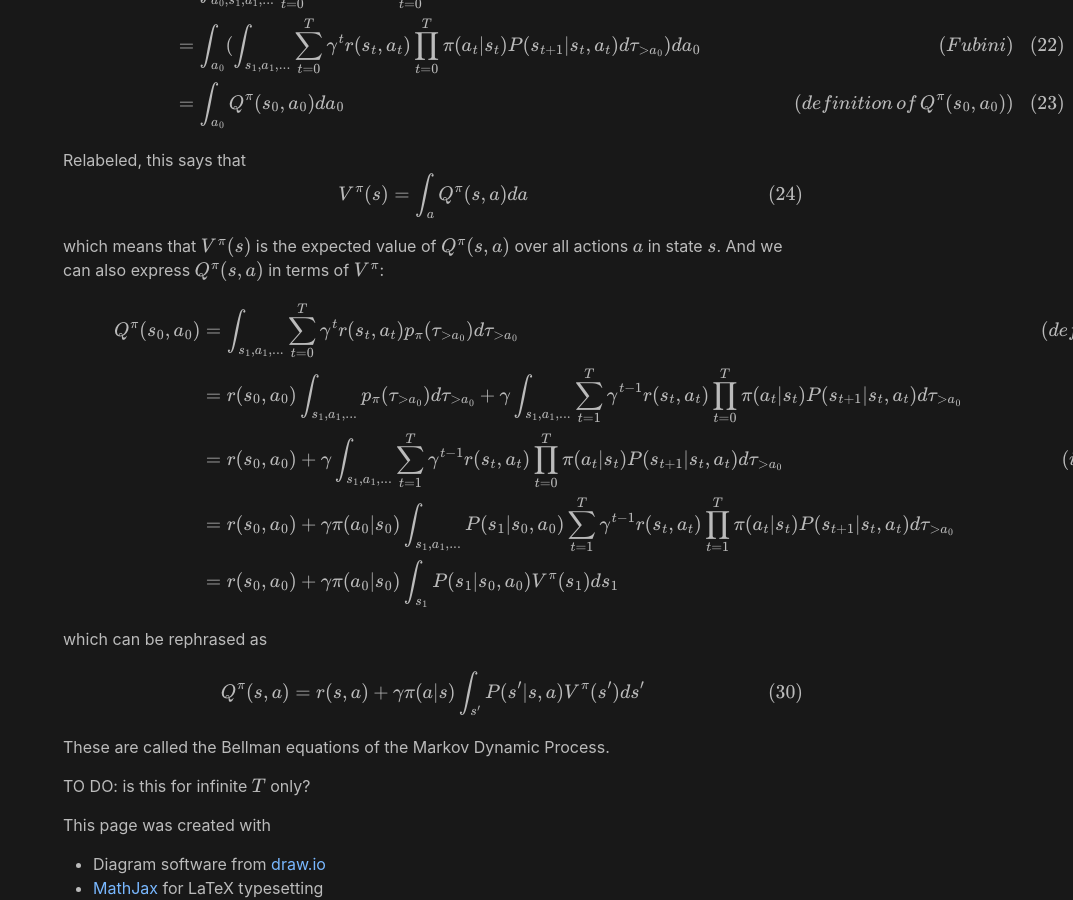
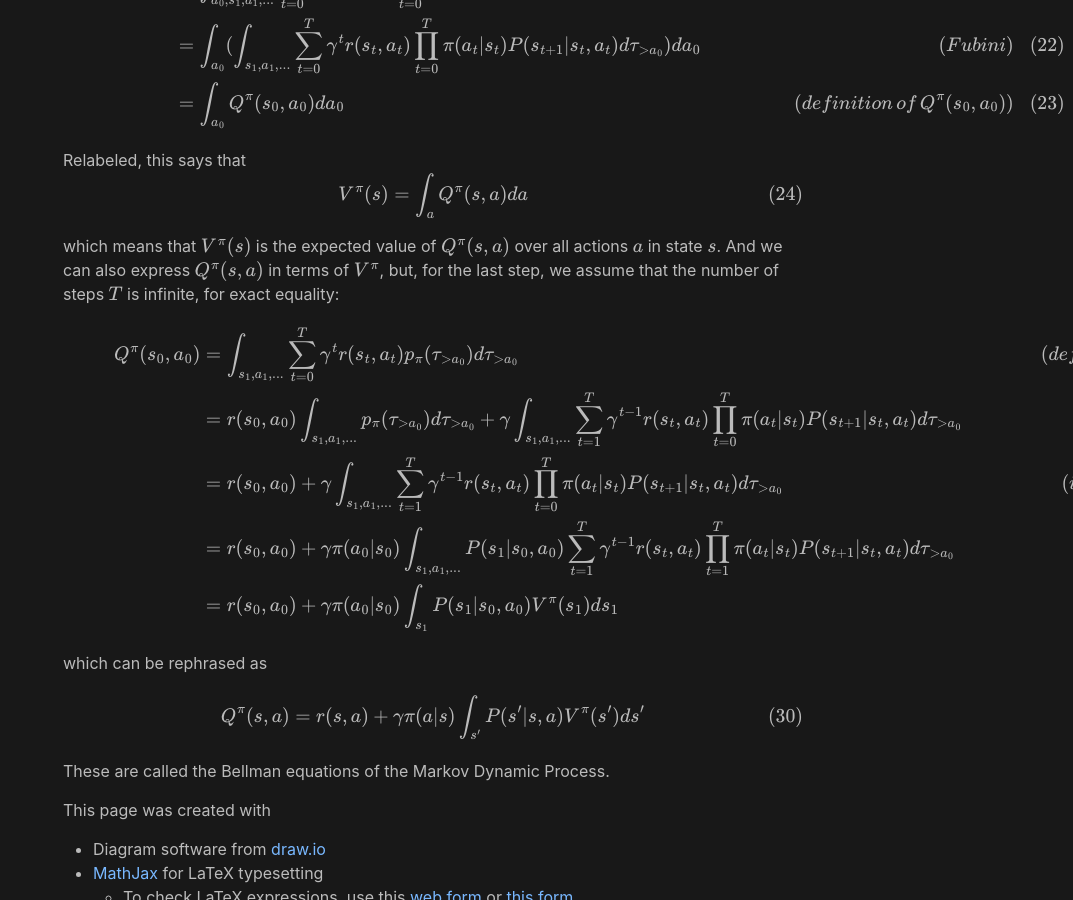
Before and after one commit to analytiq-hub/sigagent.github.io, a Jekyll site: the page built from machine_learning/_posts/2021-01-22-reinforce.md, in a window 1280 px wide and 900 px high, scrolled down 5574 px. Shown: the whole window, without its empty margins (207-1280 px from the left). Built offline with Jekyll 4.4.1, drawn with Linux system fonts in a browser that asks for light colours; formulas are drawn with MathJax 3; a script that is not in the unit is left out.

Commit message:
*** empty log message ***

```diff
--- a/machine_learning/_posts/2021-01-22-reinforce.md
+++ b/machine_learning/_posts/2021-01-22-reinforce.md
@@ -209,7 +209,7 @@ V^\pi(s) = \int_a Q^\pi(s, a) da
 \end{align}
 $$
 
-which means that $$V^\pi(s)$$ is the expected value of $$Q^\pi(s, a)$$ over all actions $$a$$ in state $$s$$. And we can also express $$Q^\pi(s, a)$$ in terms of $$V^\pi$$:
+which means that $$V^\pi(s)$$ is the expected value of $$Q^\pi(s, a)$$ over all actions $$a$$ in state $$s$$. And we can also express $$Q^\pi(s, a)$$ in terms of $$V^\pi$$, but, for the last step, we assume that the number of steps $$T$$ is infinite, for exact equality:
 
 $$
 \begin{align}
@@ -231,9 +231,6 @@ $$
 
 These are called the Bellman equations of the Markov Dynamic Process.
 
-TO DO: is this for infinite $$T$$ only?
-
-
 This page was created with
 * Diagram software from [draw.io](https://draw.io)
 * [MathJax](http://sgeos.github.io/github/jekyll/2016/08/21/adding_mathjax_to_a_jekyll_github_pages_blog.html) for LaTeX typesetting
```
